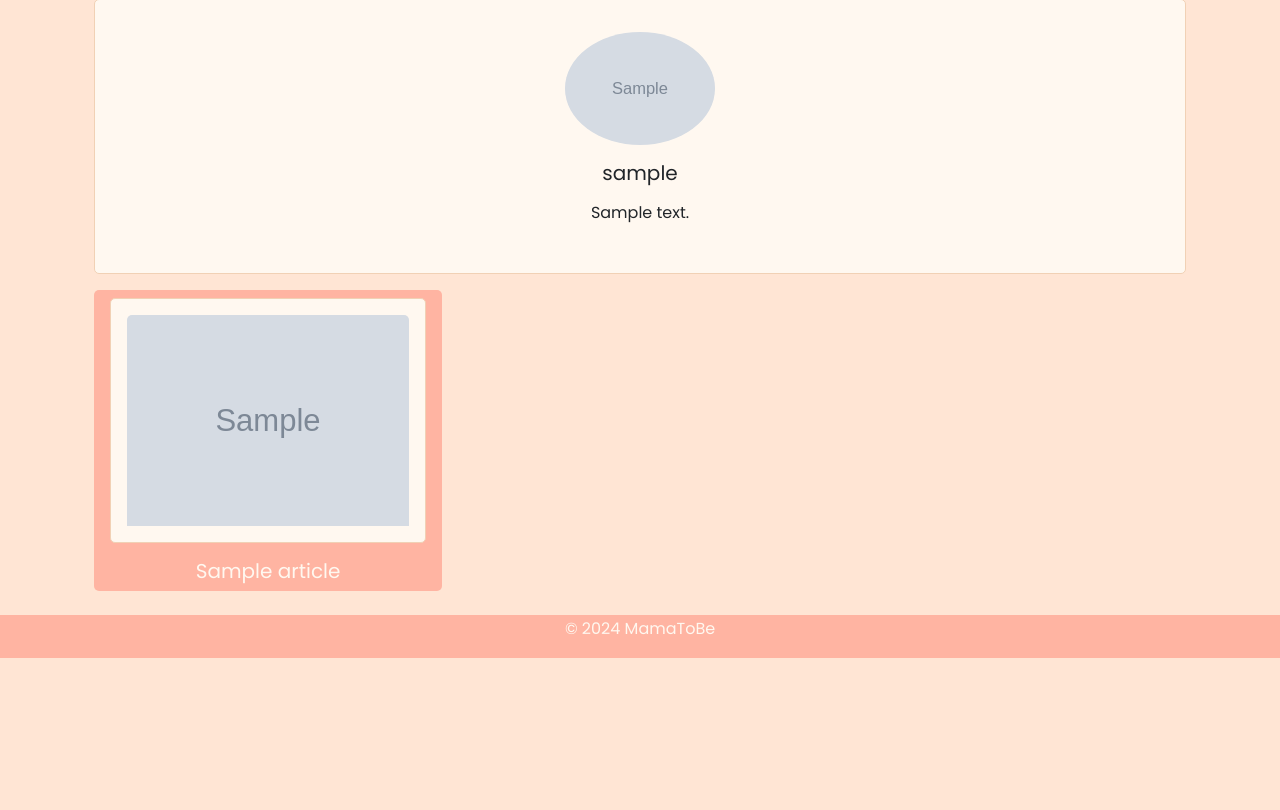
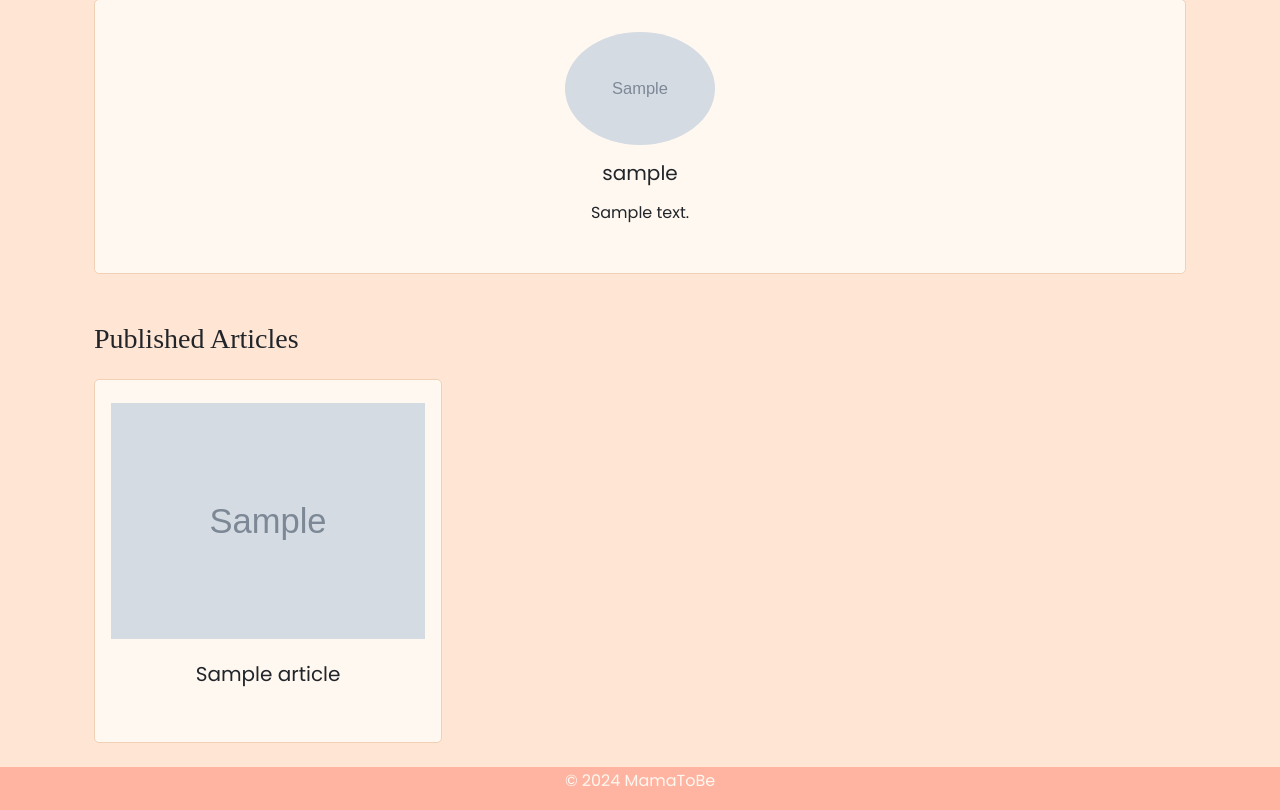
Before and after one commit to VeselinMar/Mama-To-Be, a Django app: page /profile/1/ in a window 1280 px wide. Shown: the part 239-1049 px from the top of the page. Before the commit the page ends 897 px from the top, so only its background shows below. Run offline with Django 5.2, Linux system fonts and the light colour scheme; tables that the repository leaves empty hold one stand-in row (values such as "Sample post"); grey boxes marked "Sample" are stand-in pictures.

Commit message:
update articles appearance

```diff
--- a/templates/profiles/profile_details.html
+++ b/templates/profiles/profile_details.html
@@ -28,22 +28,32 @@
         </div>
     </div>
 
+    <!-- Articles Section -->
+    <div class="mt-5">
+        <h3 class="mb-4">Published Articles</h3>
         <div class="row">
             {% for article in published_articles %}
                 <div class="col-md-4 mb-4">
-                <a href="{% url 'article-detail' article.slug %}" class="btn btn-primary">
-                    <div class="card">
-                        <img src="{% if article.thumbnail_url %}{{ article.thumbnail_url }}{% else %}{% static 'icons/default-thumbnail.jpg' %}{% endif %}" class="card-img-top" alt="{{ article.title }}">
+                    <a href="{% url 'article-detail' article.slug %}" class="text-decoration-none">
+                        <div class="card h-100">
+                            <img src="{% if article.thumbnail_url %}{{ article.thumbnail_url }}{% else %}{% static 'icons/default-thumbnail.jpg' %}{% endif %}"
+                                 class="card-img-top"
+                                 alt="{{ article.title }}"
+                                 style="height: 250px; object-fit: contain;">
+
+                            <div class="card-body d-flex flex-column">
+                                <h5 class="card-title text-center">{{ article.title }}</h5>
                             </div>
-                    <h5 class="card-title">{{ article.title }}</h5>
+                        </div>
                     </a>
-                </div>
                 </div>
             {% empty %}
                 <p>No published articles available.</p>
             {% endfor %}
         </div>
+    </div>
 
+    <!-- Unpublished Articles Section -->
     {% if unpublished_articles %}
         <h3 class="mt-5">Unpublished Articles (Edit or Publish)</h3>
         <div class="list-group">
@@ -55,4 +65,5 @@
             {% endfor %}
         </div>
     {% endif %}
+</div>
 {% endblock %}
```
Lines whose indentation alone changed are shown as unchanged.
